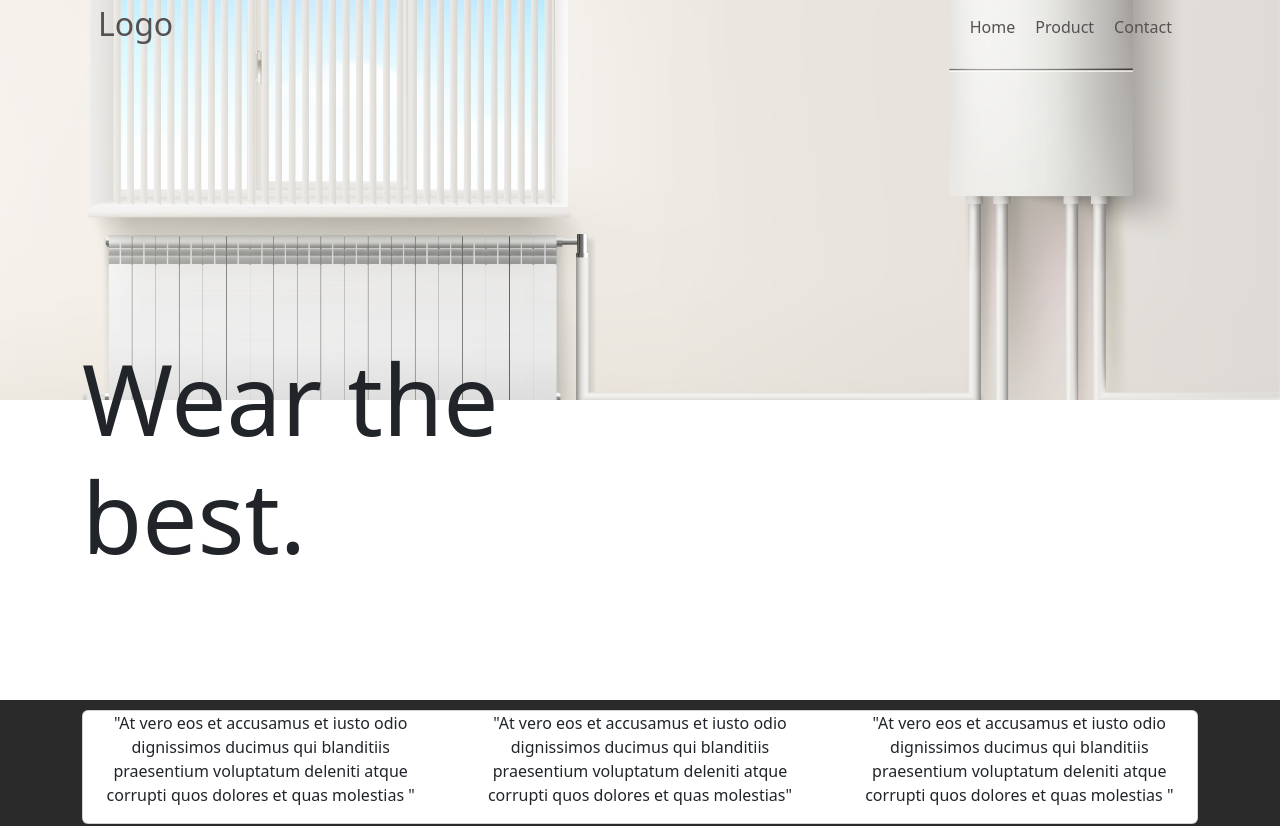
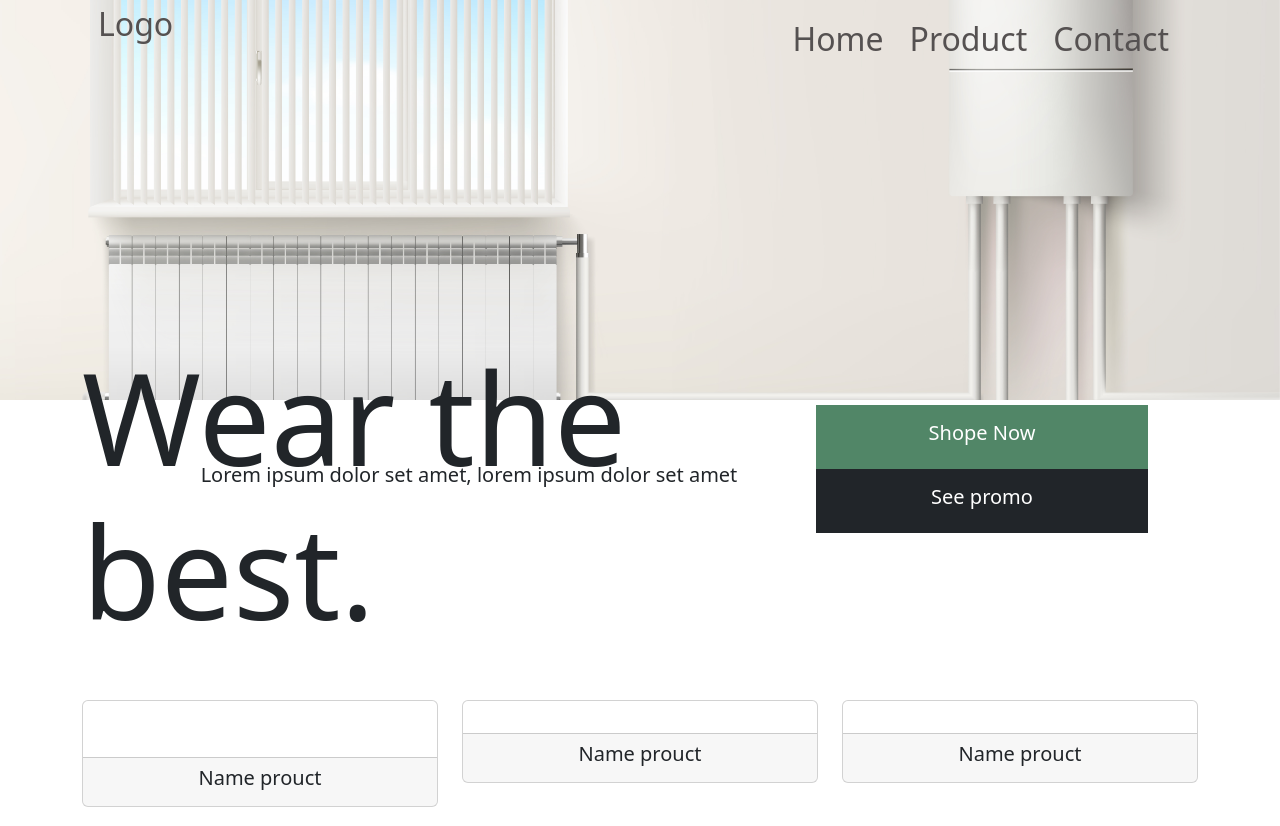
Before and after one commit to agungprayogi291/nue-app, a React (Create React App) app: page / in a window 1280 px wide. Shown: the top 826 px of the page. Built offline with nearby package versions, Linux system fonts and the light colour scheme.

Commit message:
feat: combonensts

```diff
--- a/src/App.css
+++ b/src/App.css
@@ -36,12 +36,32 @@
   position: relative;
 }
 #body section h1{
-  font-size: 98px;
+  font-size: 10vw;
   text-align: left;
   position: absolute;
   top:-20%;
 }
 
+#card-shope-now{
+  width:30%;
+  height: 100px;
+  text-align: center;
+  position: absolute;
+  right:5%;
+  padding:5px;
+}
+
+#shope-now{
+  background-color: rgb(81, 134, 103);
+}
+.banner-desc{
+  text-align: center;
+  position: absolute;
+  left:10%;
+  top:20%;
+  width:50% !important;
+  font-size:2.5vh ;
+}
 @media (prefers-reduced-motion: no-preference) {
   .App-logo {
     animation: App-logo-spin infinite 20s linear;
--- a/src/App.js
+++ b/src/App.js
@@ -6,24 +6,15 @@ import "bootstrap/dist/js/bootstrap.bundle.min";
 import Navigation from './components/navigation';
 import Footer from './components/footer';
 import Banner from './components/banner';
+import Products from './pages/products';
 function App() {
   return (
     <div className="App">
-        <div class='container'>
-
         <Navigation />
-        </div>
-        <section id='body'>
-         <Banner />
-         <div className='container'>
-
-            <section>
-                <div className='wear'>
-                  <h1>Wear the <br />best.</h1>
-                </div>
-            </section>
-         </div>
-        </section>
+          <section id='body'>
+          <Banner />
+          <Products />
+          </section>
         <Footer />
     </div>
   );
--- a/src/components/banner.js
+++ b/src/components/banner.js
@@ -1,8 +1,27 @@
 function Banner(){
     return(
-        <section id='banner'>
+        <>
+        <section id='banner'></section>
+        <div className='container'>
+            <section>
+                <div className='wear'>
+                    <h1>Wear the <br />best.</h1>
+                </div>
+                <div className='row' >
+                    <p className="banner-desc text-wrap">Lorem ipsum dolor set amet, lorem ipsum dolor set amet</p>
+                    <div id='card-shope-now'>
+                        <div className='p-3 text-white' id='shope-now'>
+                            <h5>Shope Now</h5>
+                        </div>
+                        <div className='bg-dark text-white p-3'>
+                            <h5>See promo </h5>
+                        </div>
+                    </div>
+                </div>
+            </section>
+        </div>
 
-        </section>
+        </>
     )
 }
 export default Banner;
--- a/src/components/navigation.css
+++ b/src/components/navigation.css
@@ -14,4 +14,13 @@ nav ul li{
     list-style: none;
     display: inline-block;
     margin:10px 10px 0px 10px;
+    font-size: 2.5vw;
+    padding:0px 3px ;
 }
+
+nav ul li:hover{
+    /* background-color: aqua; */
+    border-radius: 8px;
+    border:1px solid rgb(50, 54, 50);
+    cursor: pointer;
+}
--- a/src/components/navigation.js
+++ b/src/components/navigation.js
@@ -1,6 +1,8 @@
 import './navigation.css';
 function Navigation(){
     return (
+        <div class='container'>
+
         <nav className="px-3">
             <div className='container d-flex justify-content-between'>
                 <h2>Logo</h2>
@@ -11,6 +13,7 @@ function Navigation(){
                 </ul>
             </div>
         </nav>
+        </div>
     )
 }
 
--- /dev/null
+++ b/src/pages/products.jsx
@@ -0,0 +1,47 @@
+// import banner from '';
+function Products(){
+    return (
+        <>
+            <section>
+                <div className="container">
+
+                    <div className='row'>
+                        <div className='col'>
+                            <div className='card'>
+                                <div className="card-body">
+                                    <img src="" alt="" />
+                                </div>
+                                <div className="card-footer">
+                                    <h5>Name prouct</h5>
+                                </div>
+                            </div>
+                        </div>
+                        <div className='col'>
+                            <div className='card'>
+                                <div className="card-body">
+
+                                </div>
+                                <div className="card-footer">
+                                    <h5>Name prouct</h5>
+                                </div>
+                            </div>
+                        </div>
+                        <div className='col'>
+                            <div className='card'>
+                                <div className="card-body">
+
+                                </div>
+                                <div className="card-footer">
+                                    <h5>Name prouct</h5>
+                                </div>
+                            </div>
+                        </div>
+                    </div>
+                </div>
+            </section>
+        </>
+    )
+}
+
+
+export default Products;
```
